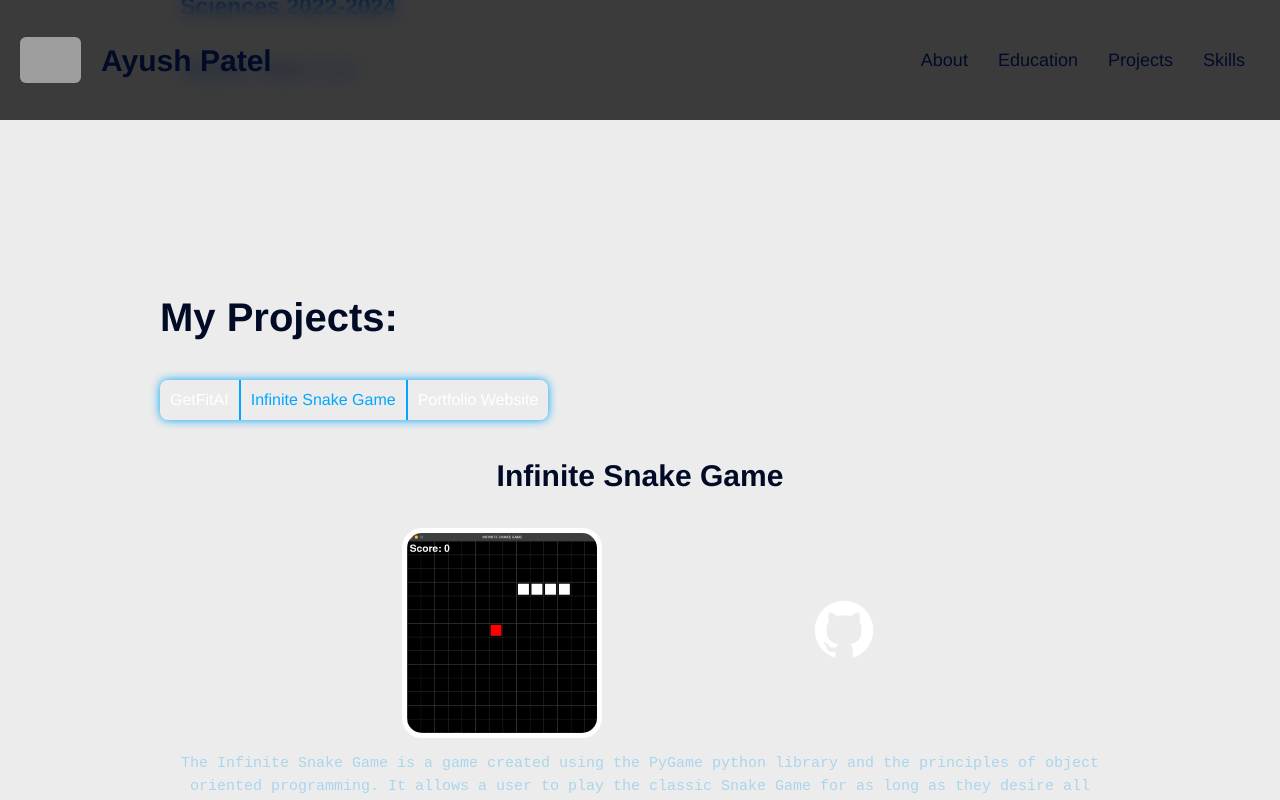
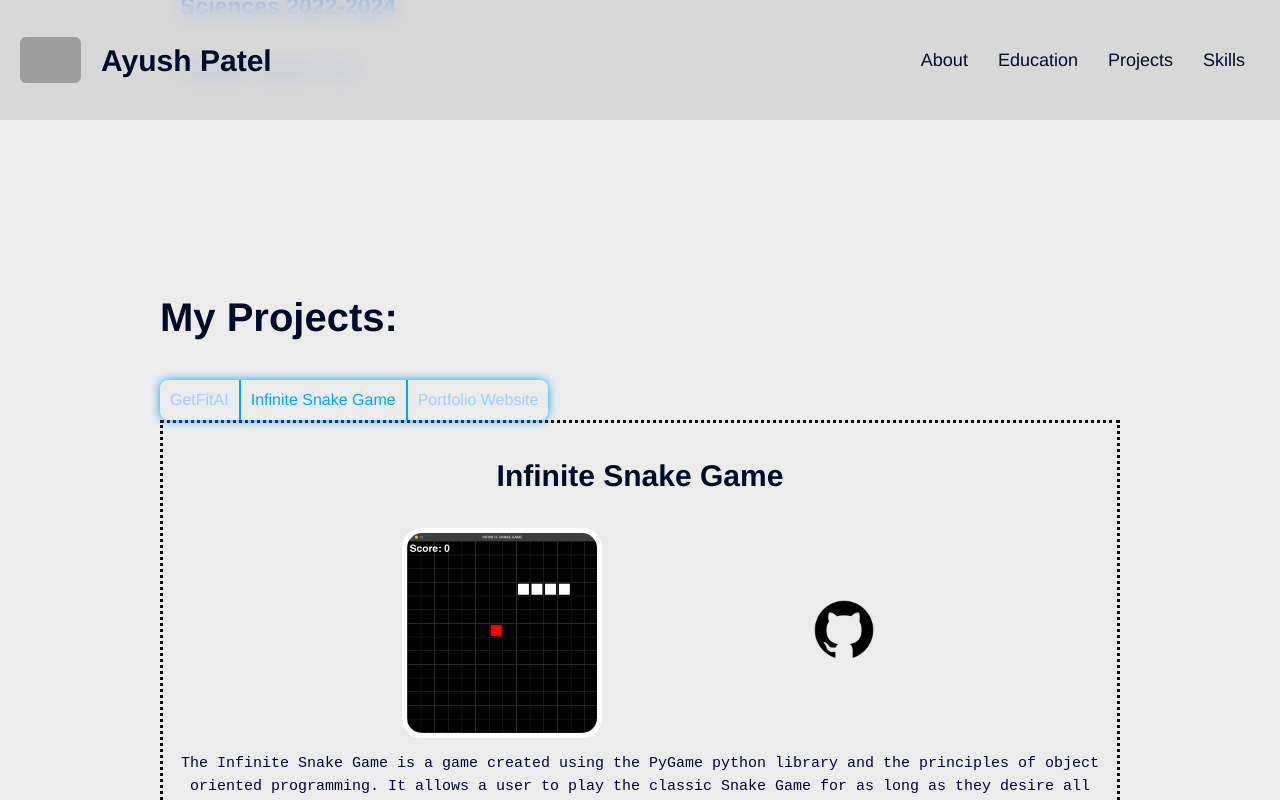
Before and after one commit to 4yushP4tel/ayush-patel, a React (Vite) app in the folder portfolio/: page / in a window 1280 px wide. Both pictures are taken after a click on the label "Infinite Snake Game". Shown: the part 2071-2871 px from the top of the page. Built offline with nearby package versions, Linux system fonts and the light colour scheme; grey boxes are pictures that could not be loaded.

Commit message:
added "scrollability" and resume

```diff
--- a/portfolio/index.html
+++ b/portfolio/index.html
@@ -2,7 +2,7 @@
 <html lang="en">
   <head>
     <meta charset="UTF-8" />
-    <link rel="icon" type="image/svg+xml" href="/vite.svg" />
+    <link rel="icon" type="image/svg+xml" href="landscape.jpg" />
     <meta name="viewport" content="width=device-width, initial-scale=1.0" />
     <title>Ayush Patel</title>
   </head>
--- a/portfolio/src/comps.jsx
+++ b/portfolio/src/comps.jsx
@@ -7,7 +7,7 @@ const linkedin = "https://www.linkedin.com/in/ayush-patel-701205230/" ;
 const github = "https://github.com/4yushP4tel" ;
 
 const scroll_to = (section_id) => {
-    document.getElementById(section_id).scrollIntoView({behaviour : "smooth"})
+    document.getElementById(section_id).scrollIntoView({behavior : "smooth"})
 }
 
 
@@ -42,7 +42,8 @@ export function Title(){
 
             <ul className='links'>
                 <li><a href={linkedin} target='_blank'><img className="linkedin_image" src="linkedin.jpg" alt="linkedin" /></a></li>
-                <li><a href={github} target='_blank'><img className="github_image" src="darkmodegithub.jpg" alt="github" /></a></li>
+                <li className='githubimg'><a href={github} target='_blank'><img className="github_image" src="darkmodegithub.jpg" alt="github" /></a></li>
+                <li><a href= "resume.pdf" target='_blank'><img className="resume_image" src="resume.jpg" alt="email" /></a></li>
                 <li><a href= "mailto: ayush.patel@mail.mcgill.ca" target='_blank'><img className="email_image" src="email.jpg" alt="email" /></a></li>
             </ul>
             <img className="working" src="working.jpg" alt="working" />
@@ -118,15 +119,15 @@ export function Projects(){
         <section className='projects' id='myprojects'>
             <h2>My Projects: </h2>
             <section className='project_selection'>
-                <label style={{color: projectdisplay === "GetFitAIdisplay"? 'rgb(0, 166, 255)' : 'white'}}><input type="radio" className="radio_check" value="GetFitAIdisplay" name='project_display' onChange={change_display} checked={projectdisplay === "GetFitAIdisplay"}/>GetFitAI</label>
-                <label style={{color: projectdisplay === "Snakedisplay"? 'rgb(0, 166, 255)' : 'white'}}><input type="radio" className="radio_check" value="Snakedisplay" name='project_display' onChange={change_display} checked={projectdisplay === "Snakedisplay"}/>Infinite Snake Game</label>
-                <label style={{color: projectdisplay === "Portfoliodisplay"? 'rgb(0, 166, 255)' : 'white'}}><input type="radio" className="radio_check" value="Portfoliodisplay" name='project_display' onChange={change_display} checked={projectdisplay === "Portfoliodisplay"}/>Portfolio Website</label>
+                <label className='project_select' style={{color: projectdisplay === "GetFitAIdisplay"? 'rgb(0, 166, 255)' : '#a2cffe'}}><input type="radio" className="radio_check" value="GetFitAIdisplay" name='project_display' onChange={change_display} checked={projectdisplay === "GetFitAIdisplay"}/>GetFitAI</label>
+                <label className='project_select' style={{color: projectdisplay === "Snakedisplay"? 'rgb(0, 166, 255)' : '#a2cffe'}}><input type="radio" className="radio_check" value="Snakedisplay" name='project_display' onChange={change_display} checked={projectdisplay === "Snakedisplay"}/>Infinite Snake Game</label>
+                <label className='project_select' style={{color: projectdisplay === "Portfoliodisplay"? 'rgb(0, 166, 255)' : '#a2cffe'}}><input type="radio" className="radio_check" value="Portfoliodisplay" name='project_display' onChange={change_display} checked={projectdisplay === "Portfoliodisplay"}/>Portfolio Website</label>
             </section>
             <section className='single_project' style={{display: projectdisplay === "GetFitAIdisplay"? 'block' : 'none'}} >
                 <h3>GetFitAI</h3>
                 <div className='project_content_images'>
                     <img src="workout.jpg" alt="getfitai_image" className='project_images'/>
-                    <a href="https://github.com/4yushP4tel/GetFitAI" target='_blank'><img src="darkmodegithub.jpg" alt="githubincon" className='githubprojectlink'/></a>
+                    <a href="https://github.com/4yushP4tel/GetFitAI" target='_blank'><img src="darkmodegithub.jpg" alt="githubincon" className='githubimg'/></a>
                 </div>
                 <p>GetFitAI is a fullstack web application that uses the OpenAI REST API to generate workout plans and diet outlines designed according to a user's needs.</p>
                 <div className='project_skills'>
@@ -144,7 +145,7 @@ export function Projects(){
                 <h3>Infinite Snake Game</h3>
                 <div className='project_content_images'>
                     <img src="snakegame.jpg" alt="snakegame_image" className='project_images'/>
-                    <a href="https://github.com/4yushP4tel/Snake_Game" target='_blank'><img src="darkmodegithub.jpg" alt="githubicon" className='githubprojectlink'/></a>
+                    <a href="https://github.com/4yushP4tel/Snake_Game" target='_blank'><img src="darkmodegithub.jpg" alt="githubicon" className='githubimg'/></a>
                 </div>
                 <p>The Infinite Snake Game is a game created using the PyGame python library and the principles of object oriented programming. It allows a user to play the classic Snake Game for as long as they desire all while being able to track their score.</p>
                 <div className='project_skills'>
@@ -159,7 +160,7 @@ export function Projects(){
                 <h3>Portfolio Website</h3>
                 <div className='project_content_images'>
                     <img src="portfolio.jpg" alt="portfolio_image" className='project_images'/>
-                    <a href="https://github.com/4yushP4tel/ayush-patel" target='_blank'><img src="darkmodegithub.jpg" alt="githubicon" className='githubprojectlink'/></a>
+                    <a href="https://github.com/4yushP4tel/ayush-patel" target='_blank'><img src="darkmodegithub.jpg" alt="githubicon" className='githubimg'/></a>
                 </div>
                 <p>My Personal Portfolio Website is a React app that is built completely from scratch. It is the website that you are currently on right now!</p>
                 <div className='project_skills'>
--- a/portfolio/src/index.css
+++ b/portfolio/src/index.css
@@ -23,6 +23,24 @@ body {
   :root {
     color: rgb(1, 11, 38);
     background-color: #ececec;
+    .navigation{
+      background-color: rgb(210, 209, 209, 0.70);
+    }
+    .githubimg{
+      filter: invert(100%);
+    }
+    .single_project{
+      border-color: #000000;
+    }
+    .projects p{
+      color: #000435;
+    }
+    .aboutme p{
+      color: #000435;
+    }
+    .project_select{
+      color: #000435;
+    }
   }
 
 }
@@ -36,7 +54,7 @@ body {
   justify-content: space-between;
   width: 100%;
   height: 120px;
-  background-color: rgba(0, 0, 0, 0.75);
+  background-color: rgba(0, 0, 0, 0.70);
   z-index: 999;
   backdrop-filter: blur(10px);
 }
@@ -234,12 +252,12 @@ body {
   border-width: 5px;
   border-radius: 20px;
 }
-.githubprojectlink{
+.githubimg{
   height: 70px;
   width: auto;
   transition: 0.5s;
 }
-.githubprojectlink:hover{
+.githubimg:hover{
   height: 80px;
   width: auto;
 }
```
Also changed, not shown: portfolio/public/resume.jpg (added), 1 other file (tests, documents, lock files or other folders).
